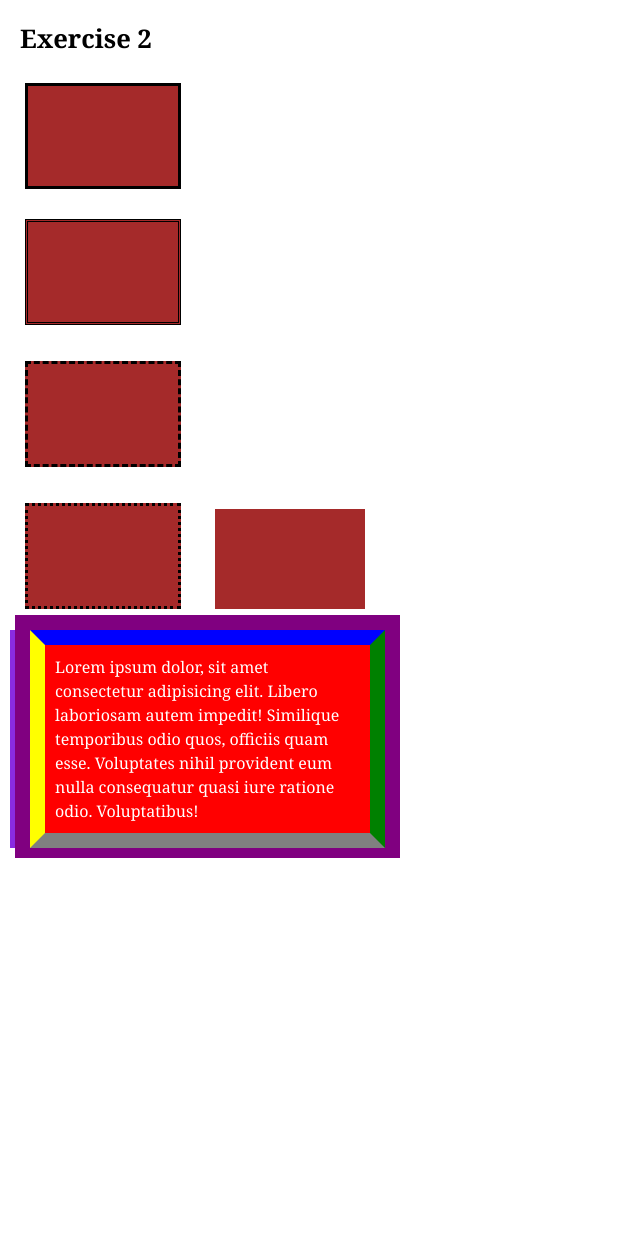
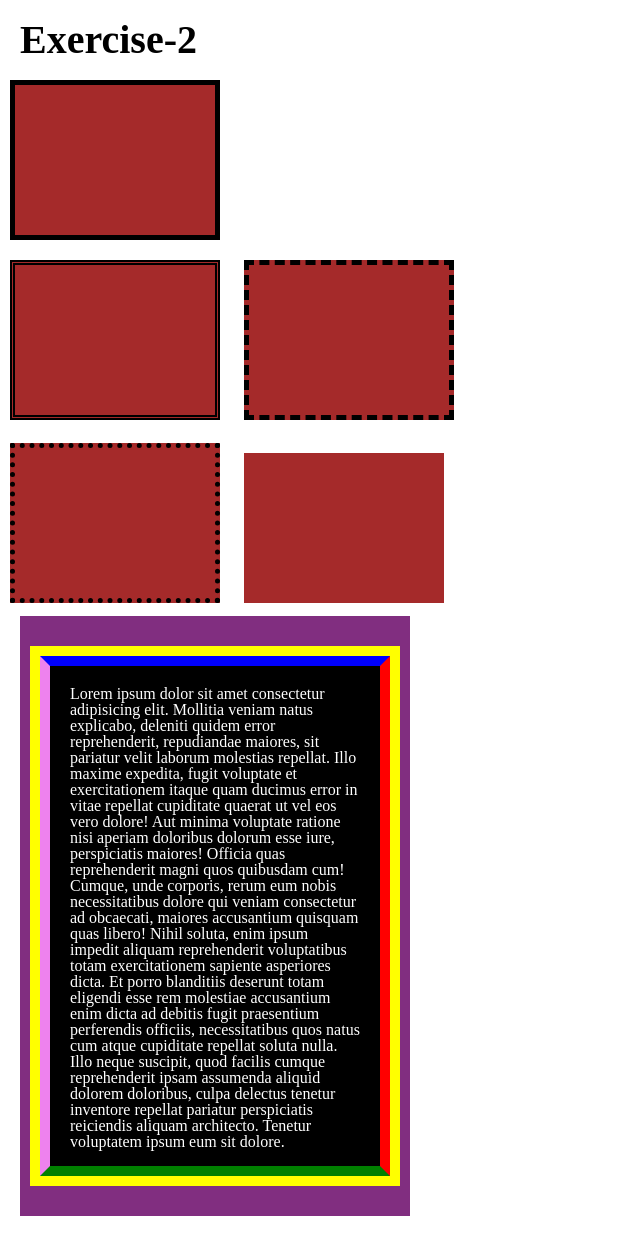
Before and after one commit to gangadhar5613/style_box_model, a plain HTML site: page assignment2/index.html in a window 1280 px wide. Shown: the top 1254 px of the page, without its empty margins (0-640 px from the left). Before the commit the page ends 858 px from the top, so only its background shows below. Drawn offline with Linux system fonts and the light colour scheme.

Commit message:
changes updated

```diff
--- a/assignment2/assets/styelsheet/style.css
+++ b/assignment2/assets/styelsheet/style.css
@@ -39,72 +39,56 @@ q:before, q:after {
 }
 table {
 	border-collapse: collapse;
-    border-spacing: 0;
+	border-spacing: 0;
 }
 body{
-    font-family: Georgia, 'Times New Roman', Times, serif;
+    height: 500vh;
 }
-body {
-    font-size: 16px;
-    line-height: 1.5;
-    width: 375px;
-    padding: 10px;
+.box{
+    width: 350px;
+    height: 520px;
+    padding: 20px;
+    box-sizing: border-box;
+    border-top: 10px solid blue;
+    border-right: 10px solid red;
+    border-bottom: 10px solid green;
+    border-left: 10px solid violet;
+    outline: 10px solid yellow;
+    margin-left: 40px;
+    margin-top: 40px;
+    background-color: black;
+    color: white;
+    box-shadow: 0px 20px 0px 20px #812e80, 0px -20px 0px 20px #812e80;
 }
-
-h1 {
-    font-size: 1.6em;
-    padding: 10px;
-    font-weight: 800;
-}
-
-.rectangle {
+.rectangle{
+    width: 200px;
+    height: 150px;
     background-color: brown;
 }
-
-.small-rectangle {
-    width: 150px;
-    height: 100px;
+.rectangle1,.rectangle2,.rectangle3,.rectangle4,.rectangle5{
+    margin: 10px;
+}
+.rectangle2,.rectangle3{
     display: inline-block;
-    margin: 15px;
 }
-
-.large-rectangle {
-    /* width: */
-    outline: 15px solid purple;
-    border-top: 15px solid blue;
-    border-bottom: 15px solid gray;
-    border-left: 15px solid yellow;
-    border-right: 15px solid green;
-    margin-left: 20px;
-    color: white;
-    background-color: red;
+.rectangle4,.rectangle5{
+    display: inline-block;
+}
+h1{
+    font-size: 40px;
+    font-weight: bold;
     padding: 10px;
+    margin: 10px;
 }
-
-.rectangle1 {
-    display: block;
-    border: 3px solid black;
+.rectangle1{
+    border: 5px black solid;
 }
-
-.rectangle2 {
-    border: 3px double black;
-
+.rectangle2{
+    border: 5px black double;
 }
-
-.rectangle3 {
-    border: 3px dashed black;
-
+.rectangle3{
+    border: 5px black dashed;
 }
-
-.rectangle4 {
-    border: 3px dotted black;
-
+.rectangle4{
+    border: 5px black dotted;
 }
-
-.rectangle5 {
-    border: none;
-}
-
-.upper-rectangle {
-    background-color: blueviolet;
-}
--- a/assignment2/index.html
+++ b/assignment2/index.html
@@ -2,19 +2,22 @@
 <html lang="en">
     <head>
         <meta charset="utf-8">
-    <meta name="viewport" content="width=device-width, initial-scale=1.0">
-    <title>Assignment2</title>
+        <title>Practice</title>
         <link rel="stylesheet" href="assets/styelsheet/style.css">
     </head>
     <body>
-    <h1>Exercise 2</h1>
-    <div class="rectangle small-rectangle rectangle1"></div>
-    <div class="rectangle small-rectangle rectangle2"></div>
-    <div class="rectangle small-rectangle rectangle3"></div>
-    <div class="rectangle small-rectangle rectangle4"></div>
-    <div class="rectangle small-rectangle rectangle5"></div>
-    <div class="upper-rectangle">
-      <p class="large-rectangle">Lorem ipsum dolor, sit amet consectetur adipisicing elit. Libero laboriosam autem impedit! Similique temporibus odio quos, officiis quam esse. Voluptates nihil provident eum nulla consequatur quasi iure ratione odio. Voluptatibus!</p>
+            <h1>Exercise-2</h1>
+            <div class=" rectangle rectangle1"></div>
+            <div class="box-1">
+               <div class="rectangle rectangle2"></div>
+               <div class="rectangle rectangle3"></div>
+            </div>
+            <div class="box-2">
+               <div class="rectangle rectangle4"></div>
+               <div class="rectangle rectangle5"></div>
+            </div>
+         <div class="box">
+            <p>Lorem ipsum dolor sit amet consectetur adipisicing elit. Mollitia veniam natus explicabo, deleniti quidem error reprehenderit, repudiandae maiores, sit pariatur velit laborum molestias repellat. Illo maxime expedita, fugit voluptate et exercitationem itaque quam ducimus error in vitae repellat cupiditate quaerat ut vel eos vero dolore! Aut minima voluptate ratione nisi aperiam doloribus dolorum esse iure, perspiciatis maiores! Officia quas reprehenderit magni quos quibusdam cum! Cumque, unde corporis, rerum eum nobis necessitatibus dolore qui veniam consectetur ad obcaecati, maiores accusantium quisquam quas libero! Nihil soluta, enim ipsum impedit aliquam reprehenderit voluptatibus totam exercitationem sapiente asperiores dicta. Et porro blanditiis deserunt totam eligendi esse rem molestiae accusantium enim dicta ad debitis fugit praesentium perferendis officiis, necessitatibus quos natus cum atque cupiditate repellat soluta nulla. Illo neque suscipit, quod facilis cumque reprehenderit ipsam assumenda aliquid dolorem doloribus, culpa delectus tenetur inventore repellat pariatur perspiciatis reiciendis aliquam architecto. Tenetur voluptatem ipsum eum sit dolore.</p>
           </div>
     </body>
 </html>
```
Lines whose indentation alone changed are shown as unchanged.
